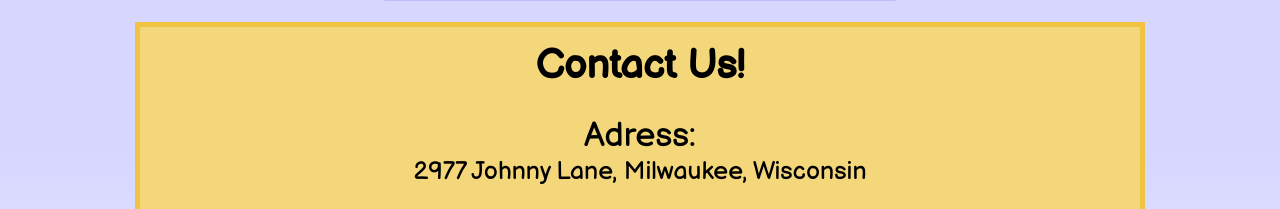
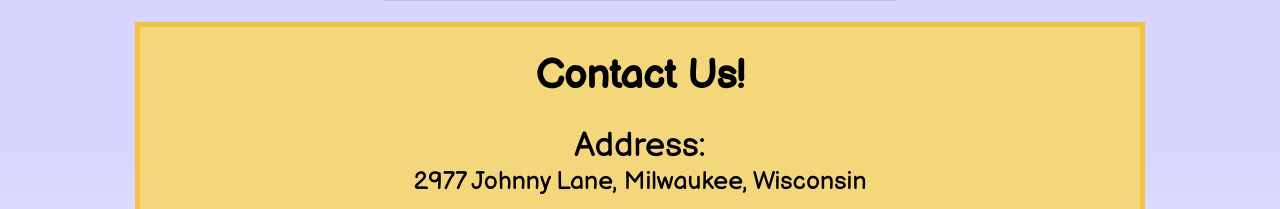
Before and after one commit to osechi3/restaurant-page, a website built with webpack: page dist/index.html in a window 1280 px wide. Both pictures are taken after a click on the element "Contact". Shown: the part 63-272 px from the top of the page. Built offline with Linux system fonts and the light colour scheme.

Commit message:
Fixing a typo and a margin on the contact page

```diff
--- a/src/contactPageLoad.js
+++ b/src/contactPageLoad.js
@@ -23,7 +23,7 @@ const contactPage = () => {
         contactImg.setAttribute('src', `https://media3.s-nbcnews.com/j/newscms/2019_11/2781946/190311-billy-by-donut-shop-cs-347p_fd4688e43a8514c2fae22ffceeb2e9a1.social_share_1024x768_scale.jpg`);
         contactImg.setAttribute('alt', 'Shop owners (not really)');
 
-        address.innerHTML = `<span style="font-size: 34px;">Adress:</span></br> 2977  Johnny Lane, Milwaukee, Wisconsin`;
+        address.innerHTML = `<span style="font-size: 34px;">Address:</span></br> 2977  Johnny Lane, Milwaukee, Wisconsin`;
         email.innerHTML = `<span style="font-size: 34px;">Email:</span></br> donut-shop@gmail.com`;
         phone.innerHTML = `<span style="font-size: 34px;">Phone:</span></br> +09531257688`;
 
--- a/styles/style.css
+++ b/styles/style.css
@@ -137,8 +137,7 @@ h1 {
 
 
 #contact-title {
-    margin-top: 15px;
-    margin-bottom: 25px;
+    margin: 25px 0;
 }
 #info-container {
     display: flex;
```
Also changed, not shown: dist/main.js.
